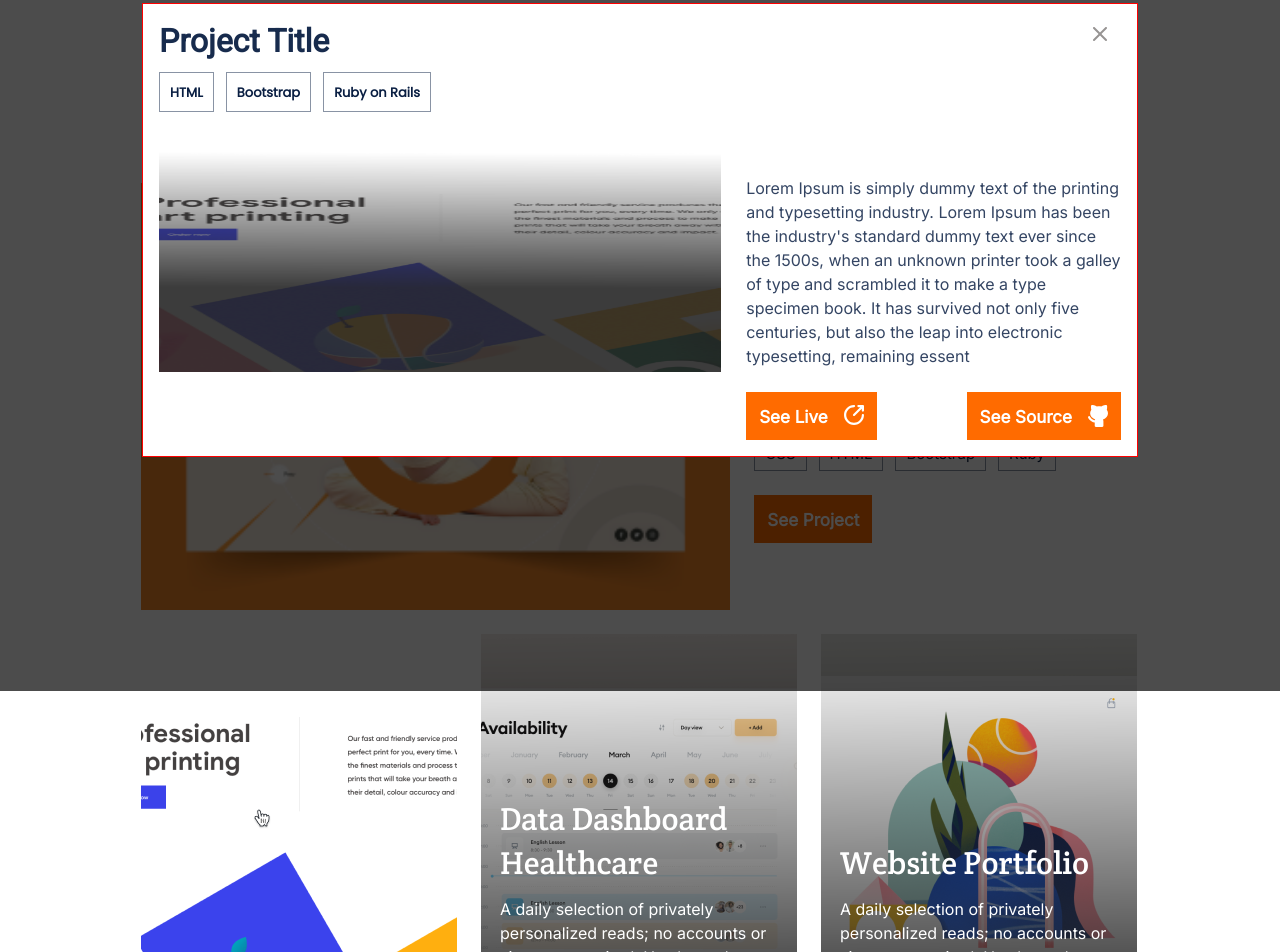
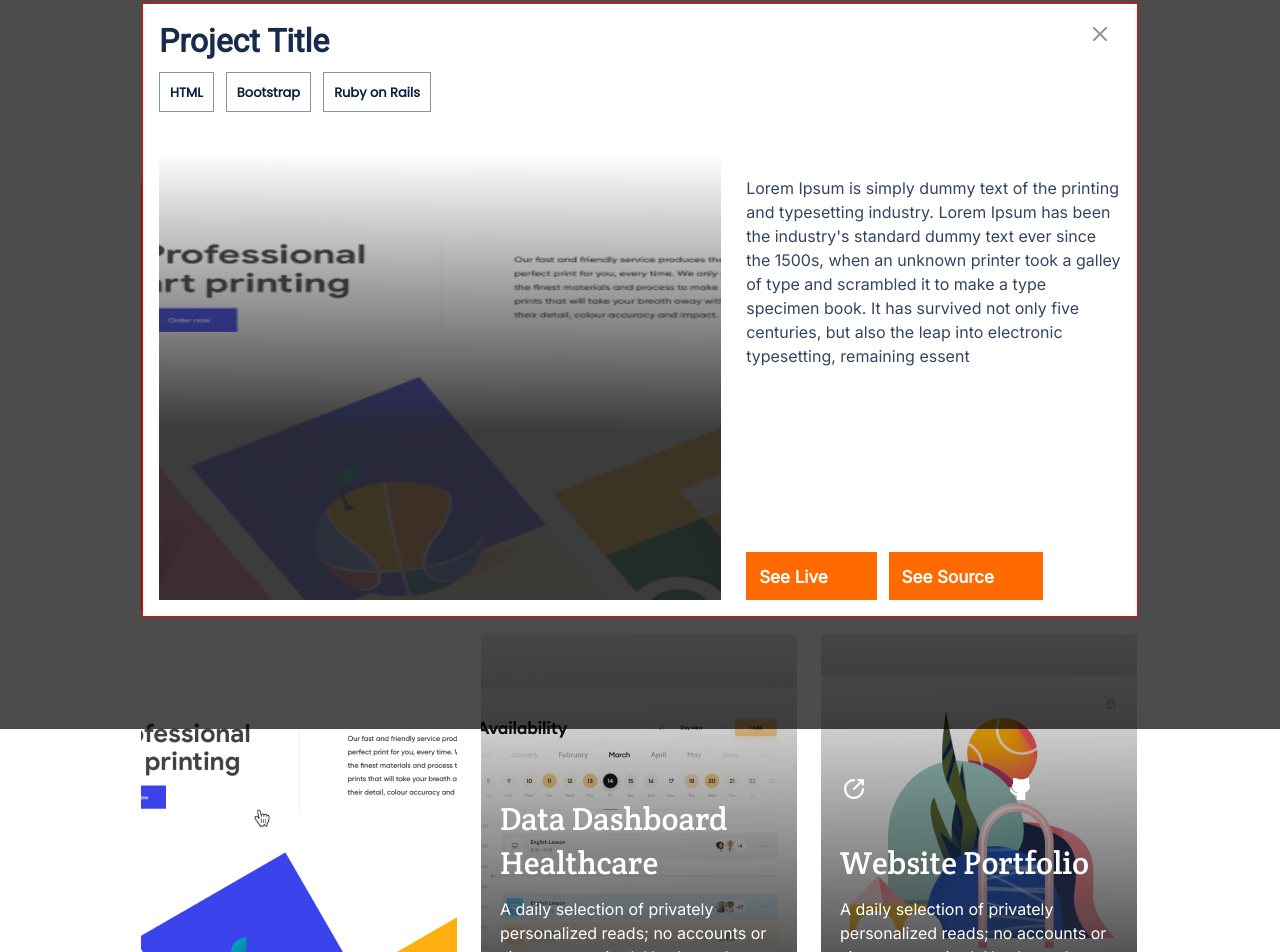
Before and after one commit to khanh-devos/MyPortfolio, a plain HTML site: page index.html in a window 1280 px wide. Shown: the part 1027-1979 px from the top of the page. Drawn offline with Linux system fonts and the light colour scheme; files whose address does not match are found by name.

Commit message:
add desktop view

```diff
--- a/index.html
+++ b/index.html
@@ -81,13 +81,16 @@
           </div>
 
           <div id="popup-info">
-            <img width="100%" height="220" src="./imgs/works-bg.png" alt="project-image">
+            <img width="100%" src="./imgs/works-bg.png" alt="project-image">
+
             <div id="popup-info-details">
               <p>Lorem Ipsum is simply dummy text of the printing and typesetting industry. Lorem Ipsum has been the industry's standard dummy text ever since the 1500s, when an unknown printer took a galley of type and scrambled it to make a type specimen book. It has survived not only five centuries, but also the leap into electronic typesetting, remaining essent</p>
 
               <div id="function-btns">
-                <button class="btn-type-1">See Live
-                  <img width="20" src="./imgs/socialIcons/popupIcon.svg" alt="gitIcon"></button>
+                <button class="btn-type-1">
+                  See Live
+                  <img width="20" src="./imgs/socialIcons/popupIcon.svg" alt="gitIcon">
+                </button>
                 </button>
                 <button class="btn-type-1">
                   See Source
--- a/styles/desktop.css
+++ b/styles/desktop.css
@@ -112,7 +112,6 @@
 
 #works #popup {
   padding: 112px 142px;
-
 }
 
 #popup #popup-content #popup-title-X {
@@ -126,9 +125,18 @@
 
 }
 
+#popup #popup-content #popup-info img {
+  height: 448px;
+}
+
 #popup #popup-content #popup-skill-btns {
   margin-top: 12px;
   margin-bottom: 40px;
+}
+
+#popup #popup-content #popup-info #popup-info-details #function-btns {
+  justify-content: flex-start;
+  gap: 12px;
 }
 
 #works-intro #intro-1 {
--- a/styles/index.css
+++ b/styles/index.css
@@ -354,6 +354,16 @@ body {
   grid-template-columns: auto;
 }
 
+#popup #popup-content #popup-info img {
+  height: 220px;
+}
+
+#popup #popup-content #popup-info #popup-info-details {
+  display: flex;
+  flex-direction: column;
+  justify-content: space-between;
+}
+
 #popup #popup-content #popup-info #popup-info-details p {
   color: #344563;
   font-family: Inter, fantasy;
```
